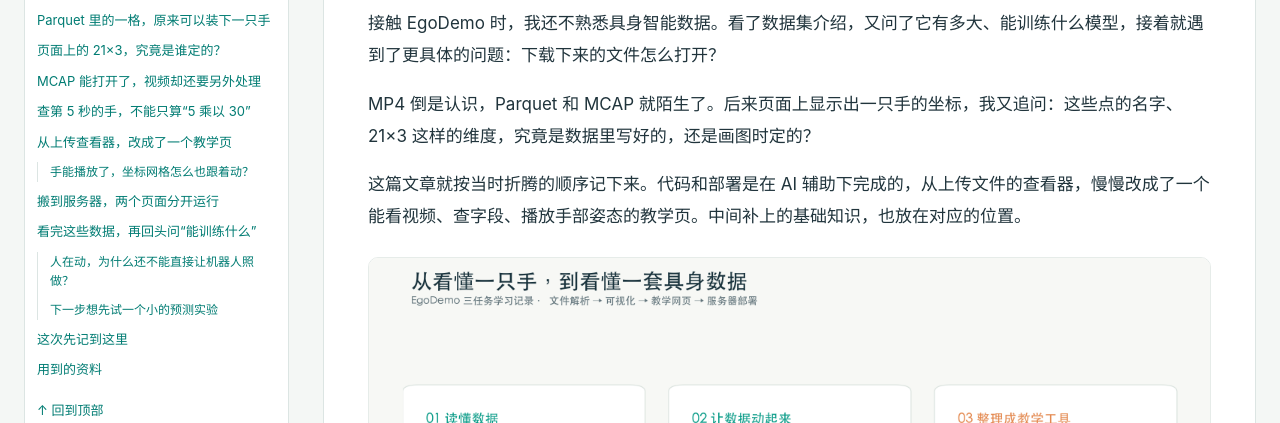
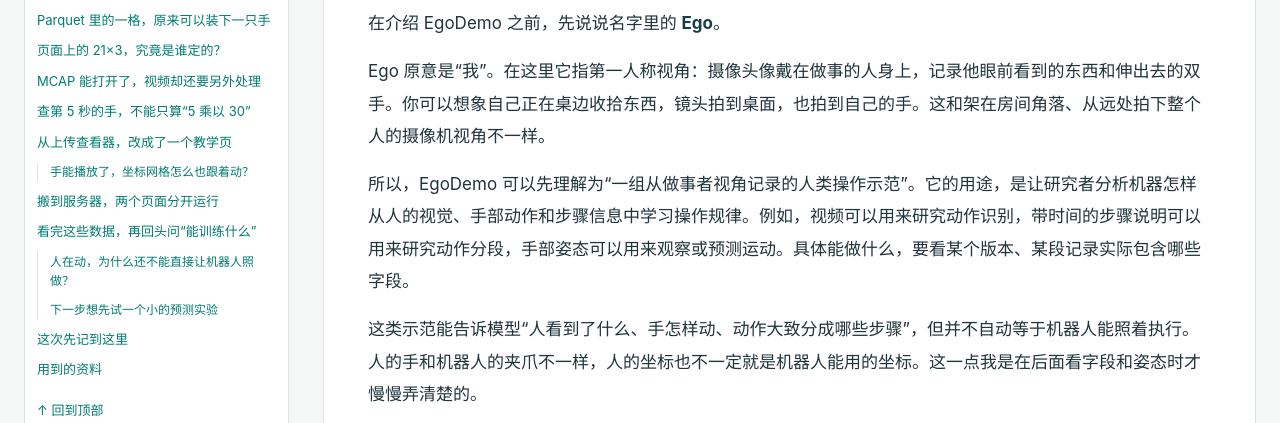
Before and after one commit to zhaozikai1125/amazing-blog, a plain HTML site: page site/index.html in a window 1280 px wide. Shown: the part 321-744 px from the top of the page. Drawn offline with Linux system fonts and the light colour scheme; files whose address does not match are found by name.

Commit message:
补充 Ego 第一人称视角入门介绍

```diff
--- a/site/index.html
+++ b/site/index.html
@@ -28,9 +28,13 @@
 </ul>
 </div>
 <a class="toplink" href="#top">↑ 回到顶部</a></aside><article><h1 id="egodemo">从打不开文件开始：我的 EgoDemo 学习记录</h1>
-<p>接触 EgoDemo 时，我还不熟悉具身智能数据。看了数据集介绍，又问了它有多大、能训练什么模型，接着就遇到了更具体的问题：下载下来的文件怎么打开？</p>
+<p>在介绍 EgoDemo 之前，先说说名字里的 <strong>Ego</strong>。</p>
+<p>Ego 原意是“我”。在这里它指第一人称视角：摄像头像戴在做事的人身上，记录他眼前看到的东西和伸出去的双手。你可以想象自己正在桌边收拾东西，镜头拍到桌面，也拍到自己的手。这和架在房间角落、从远处拍下整个人的摄像机视角不一样。</p>
+<p>所以，EgoDemo 可以先理解为“一组从做事者视角记录的人类操作示范”。它的用途，是让研究者分析机器怎样从人的视觉、手部动作和步骤信息中学习操作规律。例如，视频可以用来研究动作识别，带时间的步骤说明可以用来研究动作分段，手部姿态可以用来观察或预测运动。具体能做什么，要看某个版本、某段记录实际包含哪些字段。</p>
+<p>这类示范能告诉模型“人看到了什么、手怎样动、动作大致分成哪些步骤”，但并不自动等于机器人能照着执行。人的手和机器人的夹爪不一样，人的坐标也不一定就是机器人能用的坐标。这一点我是在后面看字段和姿态时才慢慢弄清楚的。</p>
+<p>我当时也不熟悉具身智能数据。看了数据集介绍，接着问了它有多大、能训练什么模型，之后遇到更具体的问题：下载下来的文件怎么打开？</p>
 <p>MP4 倒是认识，Parquet 和 MCAP 就陌生了。后来页面上显示出一只手的坐标，我又追问：这些点的名字、21×3 这样的维度，究竟是数据里写好的，还是画图时定的？</p>
-<p>这篇文章就按当时折腾的顺序记下来。代码和部署是在 AI 辅助下完成的，从上传文件的查看器，慢慢改成了一个能看视频、查字段、播放手部姿态的教学页。中间补上的基础知识，也放在对应的位置。</p>
+<p>这篇文章就按当时折腾的顺序记下来。代码和部署是在 AI 辅助下完成的，从上传文件的查看器，慢慢改成了一个能看视频、查字段、播放手部姿态的教学页。中间碰到的概念，就在讲到相关文件时再解释。</p>
 <p><img alt="这次项目的大致过程" src="../assets/00-cover.png" /></p>
 <h2 id="_1">先下载三个任务，别把硬盘填满</h2>
 <p>第一次看仓库大小时，页面显示约 1.48 TB。我想先弄懂里面装了什么，没有必要一开始就全部下载。</p>
```
Also changed, not shown: 1 other file.
